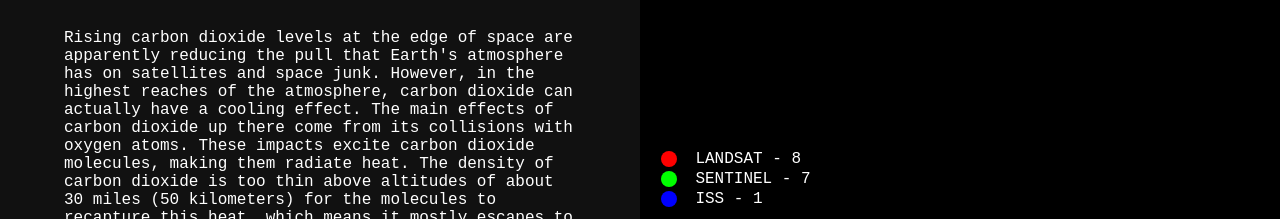
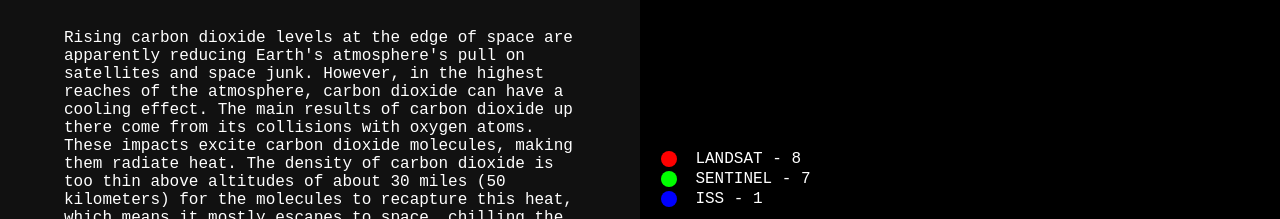
Before and after one commit to ankithvarun/gaia-vis, a plain HTML site: page src/satellites.html in a window 1280 px wide. Shown: the part 581-800 px from the top of the page. Drawn offline with nearby package versions, Linux system fonts and the light colour scheme; a script that the page names is missing.

Commit message:
sat desc

```diff
--- a/src/satellites.html
+++ b/src/satellites.html
@@ -57,15 +57,20 @@
 			  Drag & Debris
 			</h3>
 
-			Rising carbon dioxide levels at the edge of space are apparently
-			reducing the pull that Earth's atmosphere has on satellites and space junk.
+			Rising carbon dioxide levels at the edge of space are apparently reducing Earth's atmosphere's pull on satellites and
+			space junk. However, in the highest reaches of the atmosphere, carbon dioxide can have a cooling effect.
+			The main results of carbon dioxide up there come from its collisions with oxygen atoms. These impacts excite carbon dioxide
+			molecules, making them radiate heat. The density of carbon dioxide is too thin above altitudes of about 30 miles (50
+			kilometers) for the molecules to recapture this heat, which means it mostly escapes to space, chilling the outermost
+			atmosphere. Cooling the upper atmosphere causes it to contract, exerting less drag on satellites.
 
-			However, in the highest reaches of the atmosphere, carbon dioxide can actually
-			have a cooling effect. The main effects of carbon dioxide up there come from its
-			collisions with oxygen atoms. These impacts excite carbon dioxide molecules, making
-			them radiate heat. The density of carbon dioxide is too thin above altitudes of about
-			30 miles (50 kilometers) for the molecules to recapture this heat, which means it
-			mostly escapes to space, chilling the outermost atmosphere.
+			This can cause catastrophic effects on items in space. An example is Skylab, the first U.S. space station. It crashed
+			back to Earth because of atmospheric drag. Apart from this, satellites veering away from the course can also cause space
+			debris.
+
+			Space debris is harmful to not only future space explorations but also to the environment. Small ones can eventually
+			burn to the ground, while large ones can have occasional impacts. Further, toxic chemicals and carcinogenic can affect
+			the plants and animals of the area.
 
 			<!-- embed image -->
 			<br><br>
```
